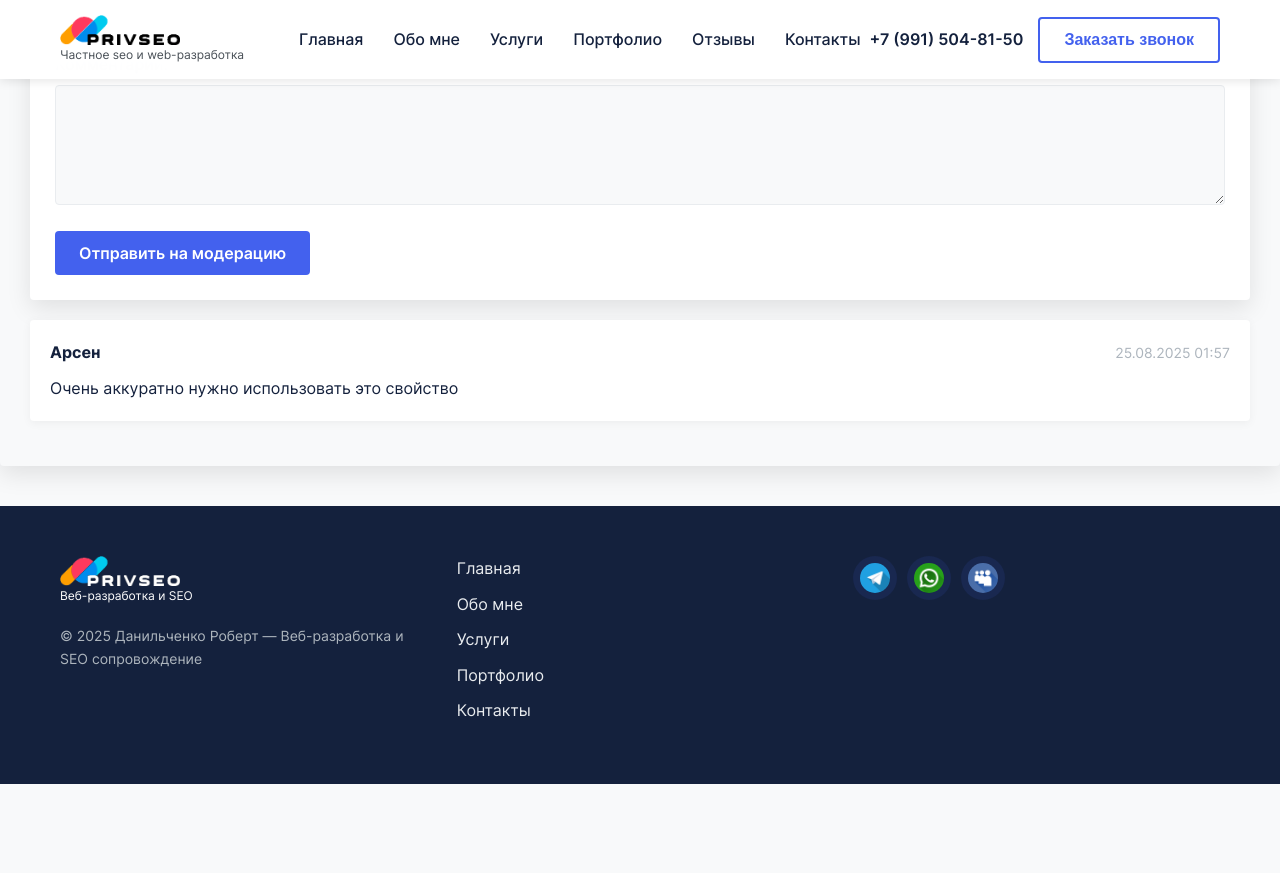
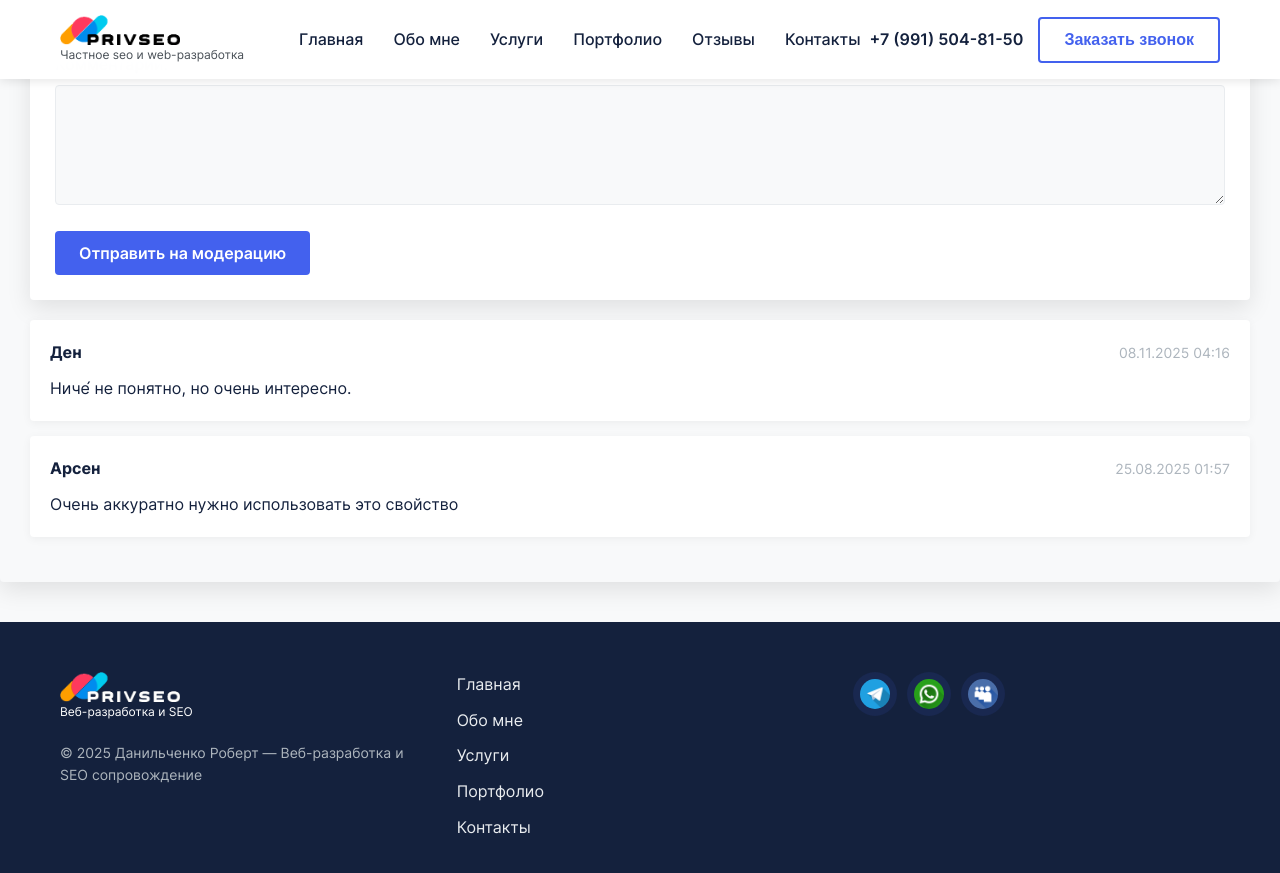
Before and after one commit to PrivateSeo/privateseo.github.io, a Jekyll site: the page built from _posts/news/2025-07-24-svoystvo-css-all--sbros-stiley-odnoy-strokoy.md, in a window 1280 px wide and 900 px high, scrolled down 5441 px. Shown: the top 873 px of the window. Built offline with Jekyll 4.4.1, drawn with Linux system fonts in a browser that asks for light colours; before the commit the page ends 6225 px from its top, so only the background shows below that.

Commit message:
Approved comment

```diff
--- a/_data/comments/5444987e5e7248ef.json
+++ b/_data/comments/5444987e5e7248ef.json
@@ -4,5 +4,11 @@
     "text": "Очень аккуратно нужно использовать это свойство",
     "status": "approved",
     "date": "2025-08-25T01:57:39.296Z"
+  },
+  {
+    "author": "Ден",
+    "text": "Ниче́ не понятно, но очень интересно.",
+    "status": "approved",
+    "date": "2025-11-08T04:16:49.198Z"
   }
 ]
```
